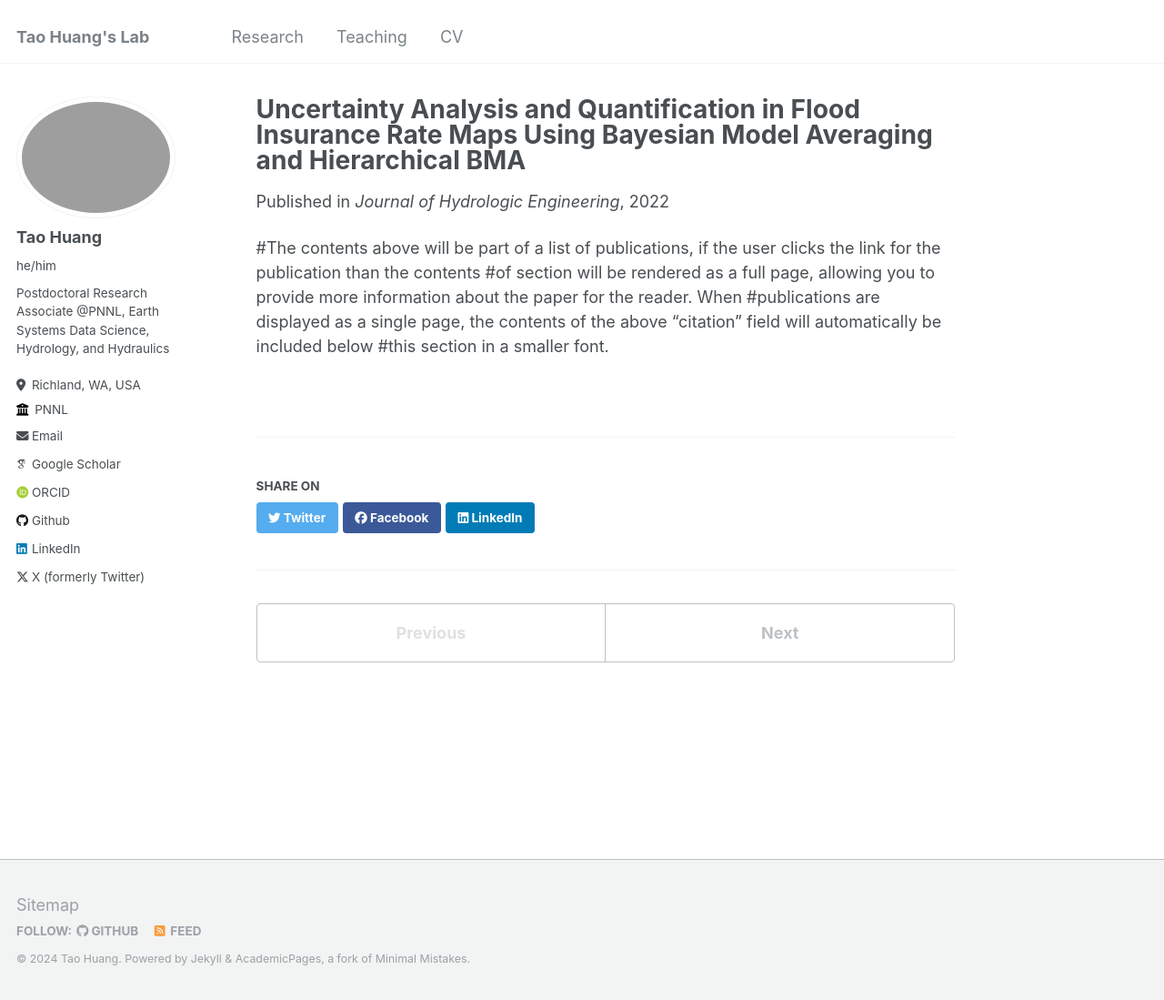
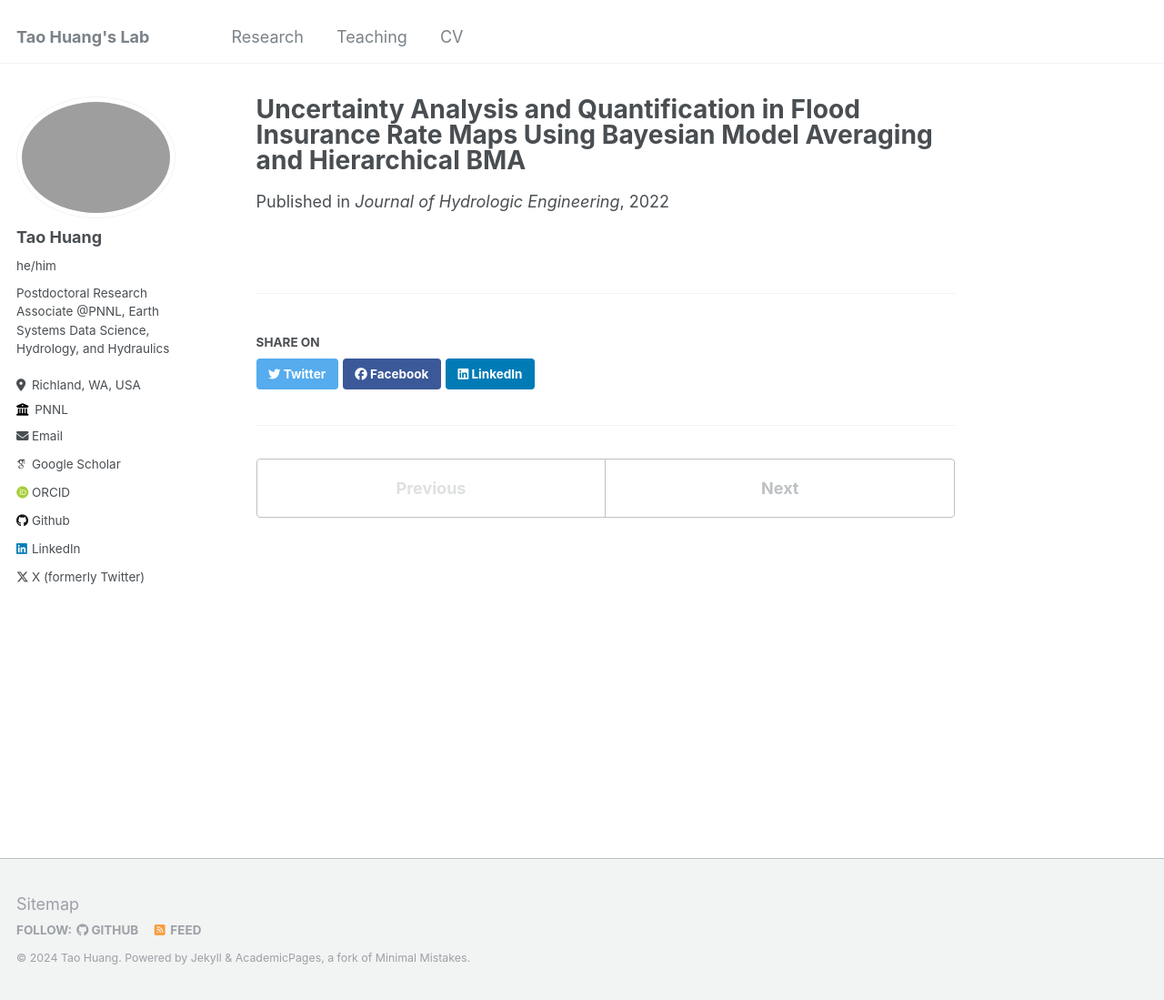
Before and after one commit to huan1441/huan1441.github.io, a Jekyll site: the page built from _publications/Paper_1.md, in a window 1280 px wide and 1099 px high. Shown: the whole window at 91% size. Built offline with Jekyll 4.4.1, drawn with Linux system fonts in a browser that asks for light colours; some web fonts are replaced.

Commit message:
Update Paper_1.md

```diff
--- a/_publications/Paper_1.md
+++ b/_publications/Paper_1.md
@@ -6,5 +6,3 @@ date: 2022-11-17
 venue: 'Journal of Hydrologic Engineering'
 paperurl: 'https://doi.org/10.1061/JHYEFF.HEENG-5851'
 ---
-
-#The contents above will be part of a list of publications, if the user clicks the link for the publication than the contents #of section will be rendered as a full page, allowing you to provide more information about the paper for the reader. When #publications are displayed as a single page, the contents of the above "citation" field will automatically be included below #this section in a smaller font.
```
